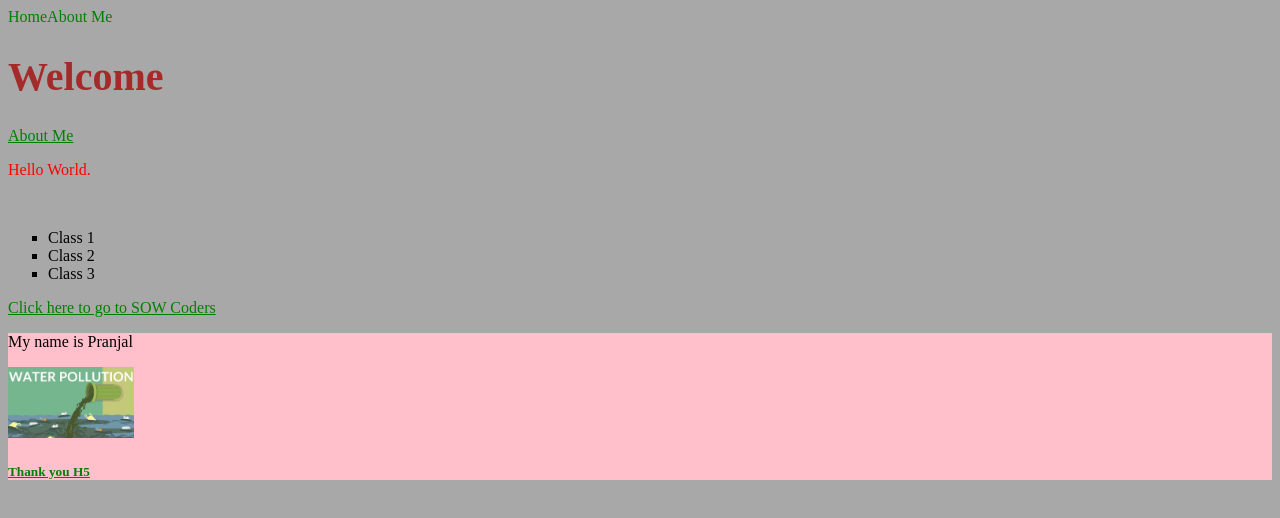
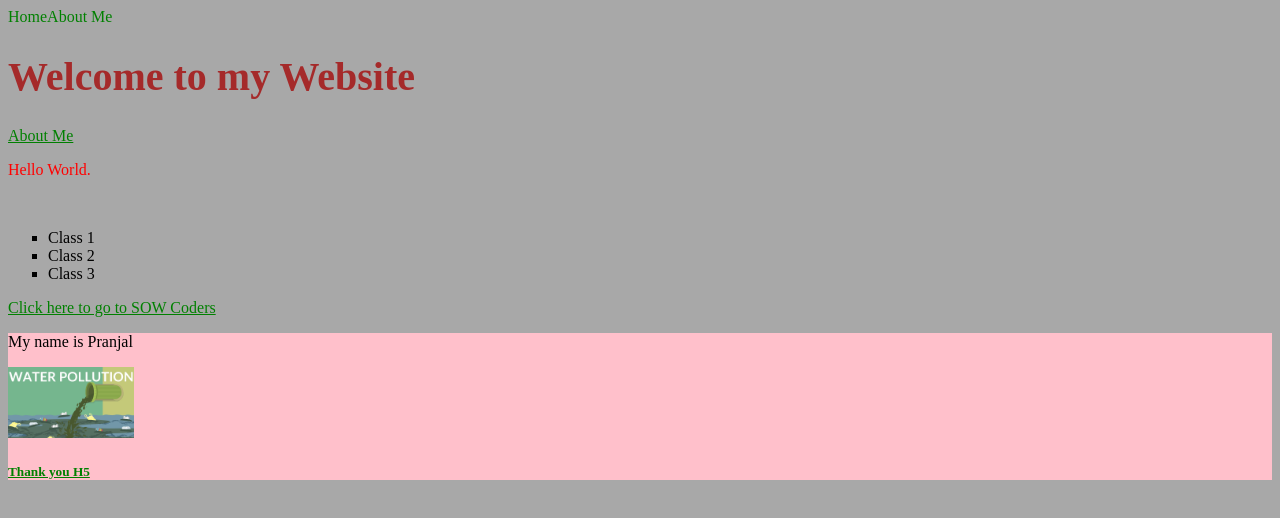
Before and after one commit to happypranjal/cwb2021, a plain HTML site: page index.html in a window 1280 px wide. Drawn offline with Linux system fonts and the light colour scheme.

Commit message:
third commit

```diff
--- a/index.html
+++ b/index.html
@@ -11,7 +11,7 @@
             <nav>
 <a>Home</a><a>About Me</a>
             </nav>
-    <h1>Welcome</h1>
+    <h1>Welcome to my Website</h1>
     <!-- Whatever i want, nobody can see this. HAHA -->
     <a href="AboutMe.html" target="_blank">About Me</a>
     <p class="one">Hello World.</p>
```
